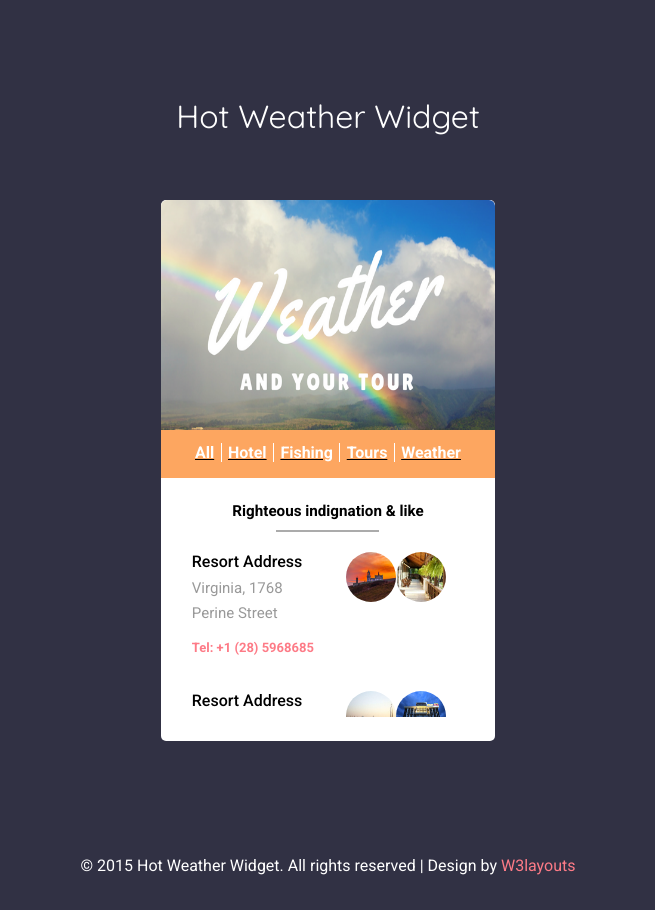
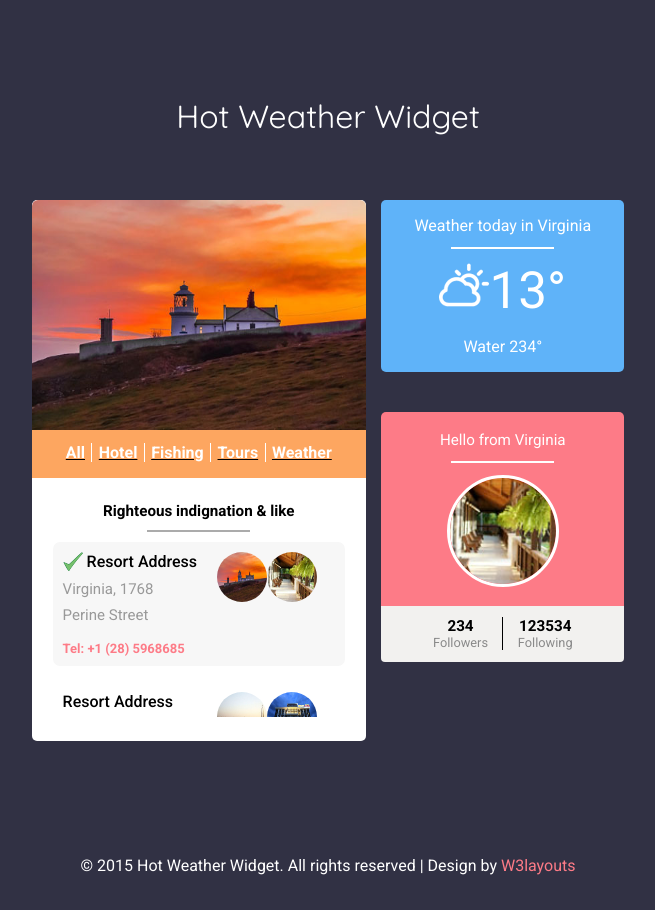
Before and after one commit to v-urbanovich/angular-course, an Angular app: page / in a window 1280 px wide. Shown: the whole page, without its empty margins (312-967 px from the left). Built offline with nearby package versions, Linux system fonts and the light colour scheme.

Commit message:
Select first item in list

```diff
--- a/src/app/app-root/list-block/list-block.component.html
+++ b/src/app/app-root/list-block/list-block.component.html
@@ -17,10 +17,12 @@
         <h3>Righteous indignation & like</h3>
         <span class="line"> </span>
 
-        <div class="activity_box">
+        <div class="activity_box" >
 
             <div class="scrollbar" id="style-2" *ngIf="resorts$ | async as resorts; else spinner">
-                <uu-app-list-item *ngFor="let resort of resorts | resortsFilter:filterBy"
+                <uu-app-list-item *ngFor="let resort of resorts | resortsFilter:filterBy; index as index"
+                                  [isFirst]="index === 0"
+                                  [selectedType]="filterBy"
                                   [resort]="resort"
                                   [selectedResortId]="selectedResort?.id"
                                   (click)="onSelectResort(resort)"></uu-app-list-item>
--- a/src/app/app-root/list-block/list-item/list-item.component.ts
+++ b/src/app/app-root/list-block/list-item/list-item.component.ts
@@ -1,4 +1,4 @@
-import { Component, Input } from '@angular/core';
+import { Component, EventEmitter, Input, Output } from '@angular/core';
 import { formats } from '../../../common/data/phoneFormats';
 
 @Component({
@@ -15,6 +15,21 @@ export class ListItemComponent {
     @Input()
     public selectedResortId: number;
 
+    @Input()
+    public isFirst: boolean;
+
+    @Input()
+    public set selectedType(type: string) {
+        if (!this.isFirst) { return; }
+
+        setTimeout(() => {
+            this.click.emit(this.resort);
+        });
+    }
+
+    @Output()
+    public click: EventEmitter<IResortItem> = new EventEmitter();
+
     public getFormat(country: string): PhoneFormatOptions {
         return this.phoneFormats[country] || {};
     }
```
